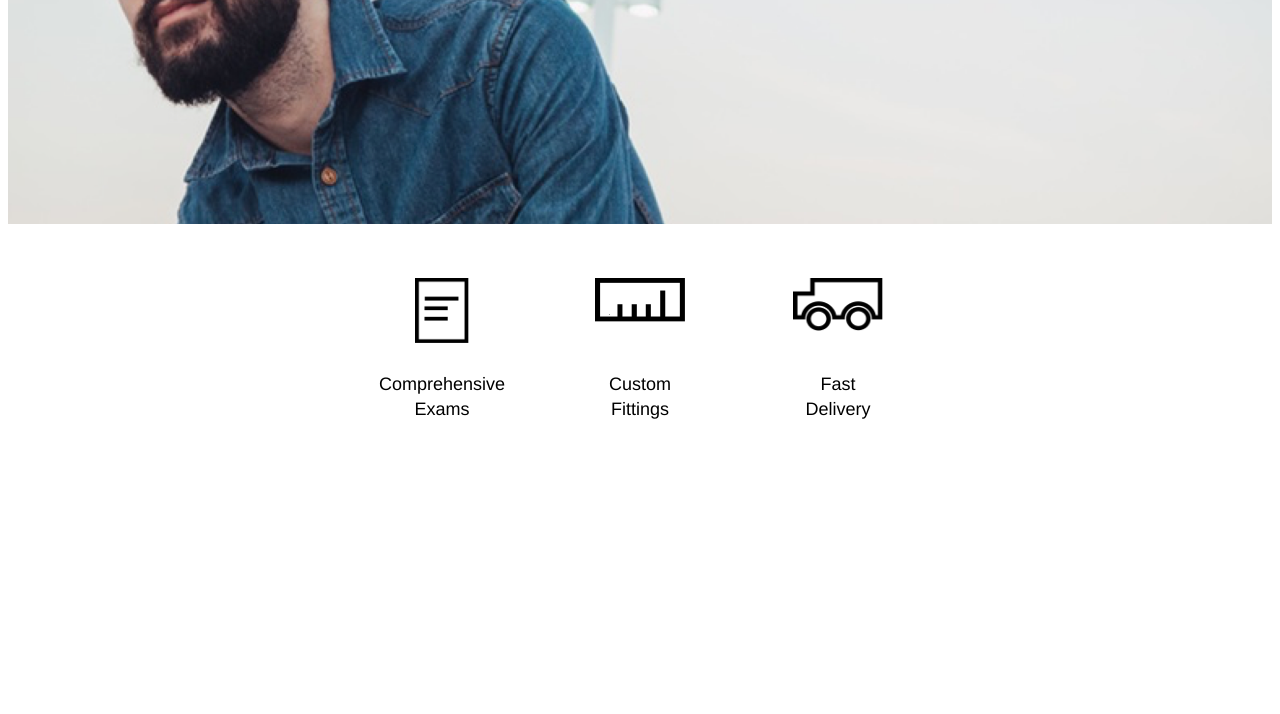
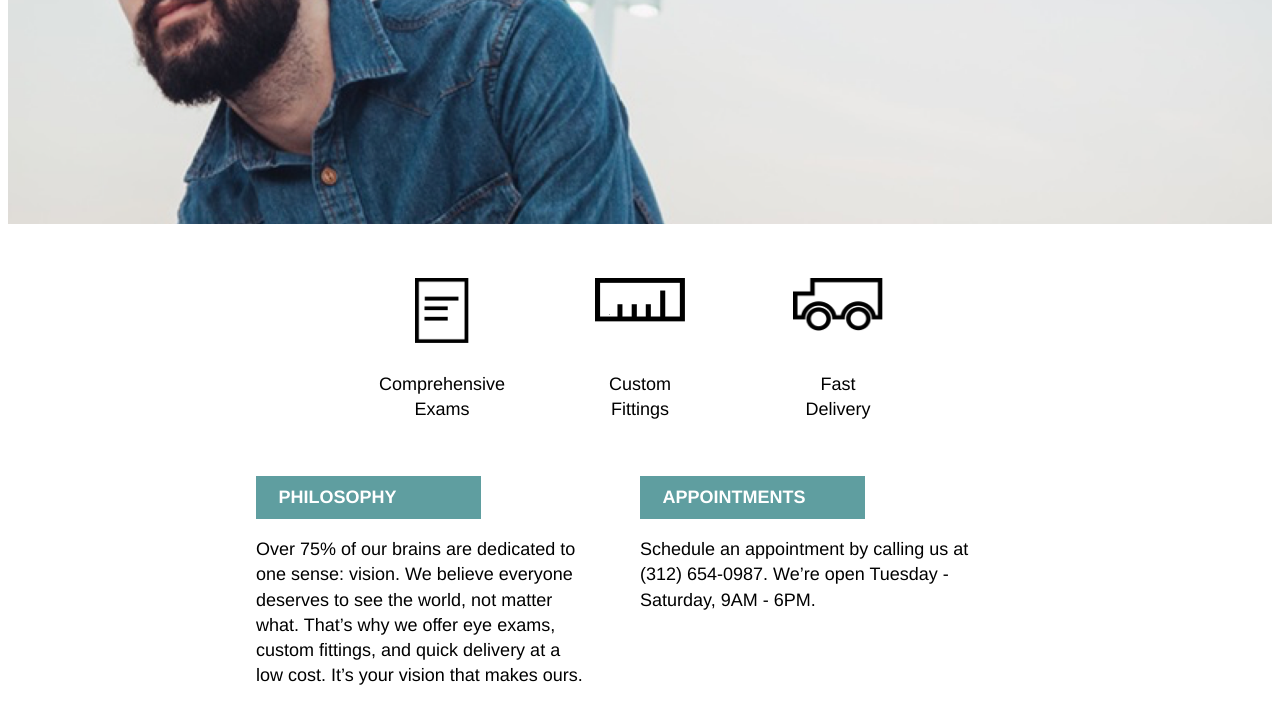
Before and after one commit to dscottjr/tortoiseshell, a plain HTML site: page index.html in a window 1280 px wide. Shown: the part 342-1056 px from the top of the page. Before the commit the page ends 826 px from the top, so only its background shows below. Drawn offline with Linux system fonts and the light colour scheme.

Commit message:
all but footer

```diff
--- a/index.html
+++ b/index.html
@@ -67,6 +67,34 @@
 
     </div> <!-- end featurescontainer -->
 
+<div class="sitecontainer">
+
+    <div class="infocontainer">
+
+      <div class="info">
+
+        <div class="infotitle">PHILOSOPHY</div>
+
+        <p>Over 75% of our brains are dedicated to one sense: vision. We believe everyone deserves to see the world, not matter what. That’s why we offer eye exams, custom fittings, and quick delivery at a low cost. It’s your vision that makes ours.</p>
+
+      </div>
+
+      <div class="info">
+
+        <div class="infotitle">APPOINTMENTS</div>
+
+        <p>Schedule an appointment by calling us at (312) 654-0987. We’re open Tuesday - Saturday, 9AM - 6PM.</p>
+
+      </div>
+
+   </div>  <!-- end infocontainer -->
+
+</div> <!-- end sitecontainer -->
+
+<footer class="sitecontainer">
+
+
+
 
 
   </body>
--- a/resources/css/style.css
+++ b/resources/css/style.css
@@ -84,10 +84,38 @@ body {
   text-align: center;
 }
 
+#image1 {
+  width: 3rem;
+}
+
 #image2, #image3 {
   width: 5rem;
 }
 
-#image1 {
-  width: 3rem;
+.sitecontainer {
+  max-width: 960px;
+  margin: 0 auto;
 }
+
+.infocontainer {
+  display: flex;
+  justify-content: center;
+}
+
+.info {
+  width: 35%;
+  margin-right: 5%;
+}
+
+.infotitle {
+  font-weight: bold;
+  font-size: 1rem;
+  background-color: cadetblue;
+  padding: .5rem 1.25rem;
+  color: white;
+  max-width: 10rem;
+}
+
+.info p {
+  margin-top: 1rem;
+  }
```
